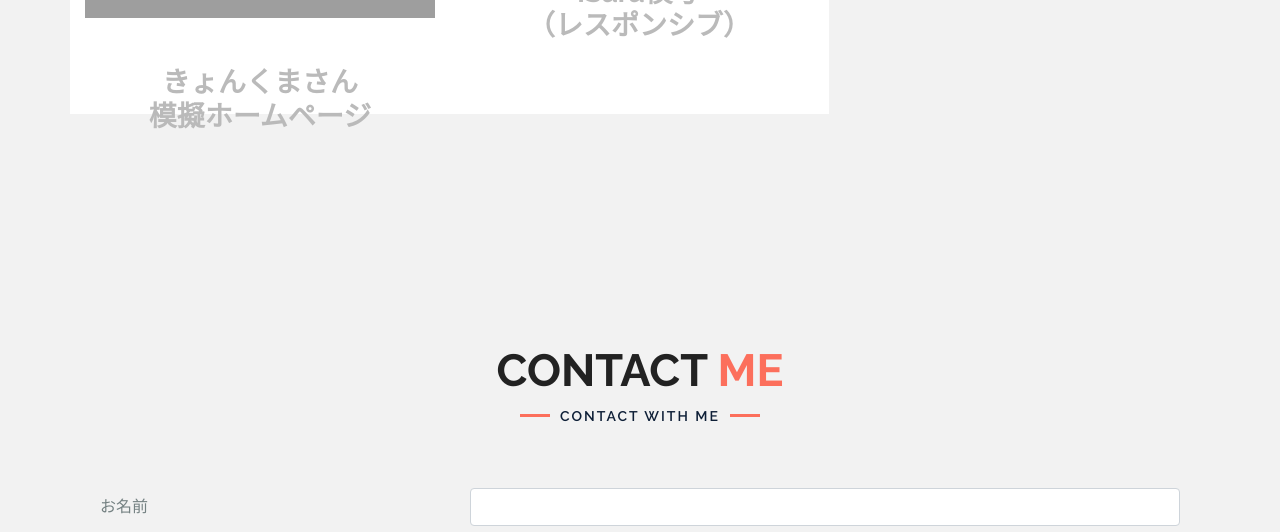
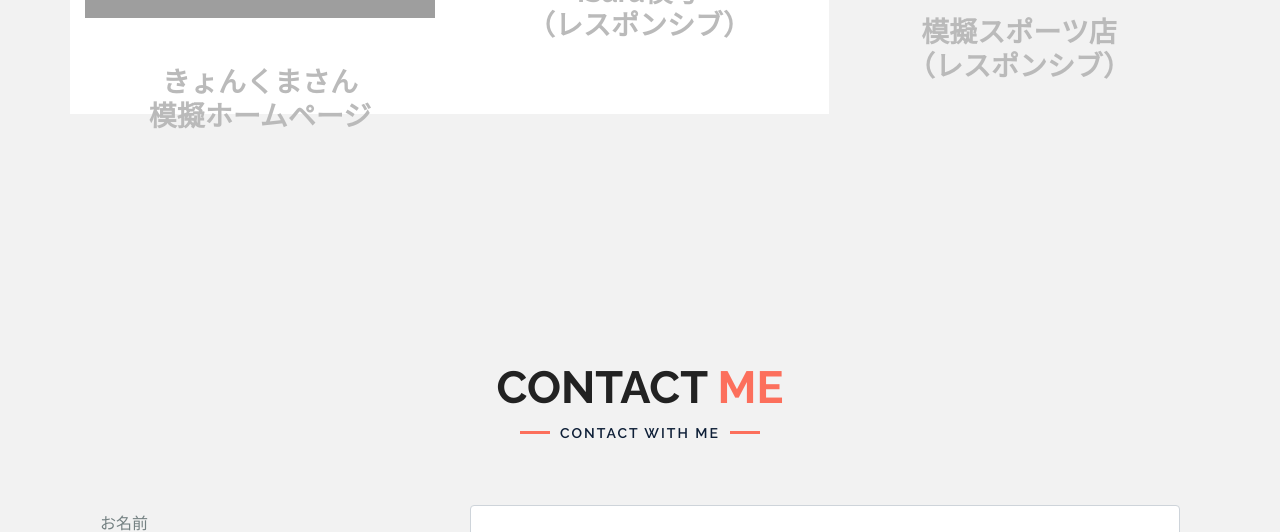
Before and after one commit to Takastyle/takaportfoliopart4, a plain HTML site: page index.html in a window 1280 px wide. Shown: the part 3176-3708 px from the top of the page. Drawn offline with nearby package versions, Linux system fonts and the light colour scheme; grey boxes are pictures that could not be loaded; animation ran at ten frames a second.

Commit message:
Update index.html

```diff
--- a/index.html
+++ b/index.html
@@ -415,6 +415,7 @@
                 </span>
               </div>
             </div>
+            <h3 style="color: rgb(186,186,186);; font-weight: bold;" class="text-center m-5">模擬スポーツ店<br>（レスポンシブ）</h3>
           </div>
         </div>
       </div>
```
